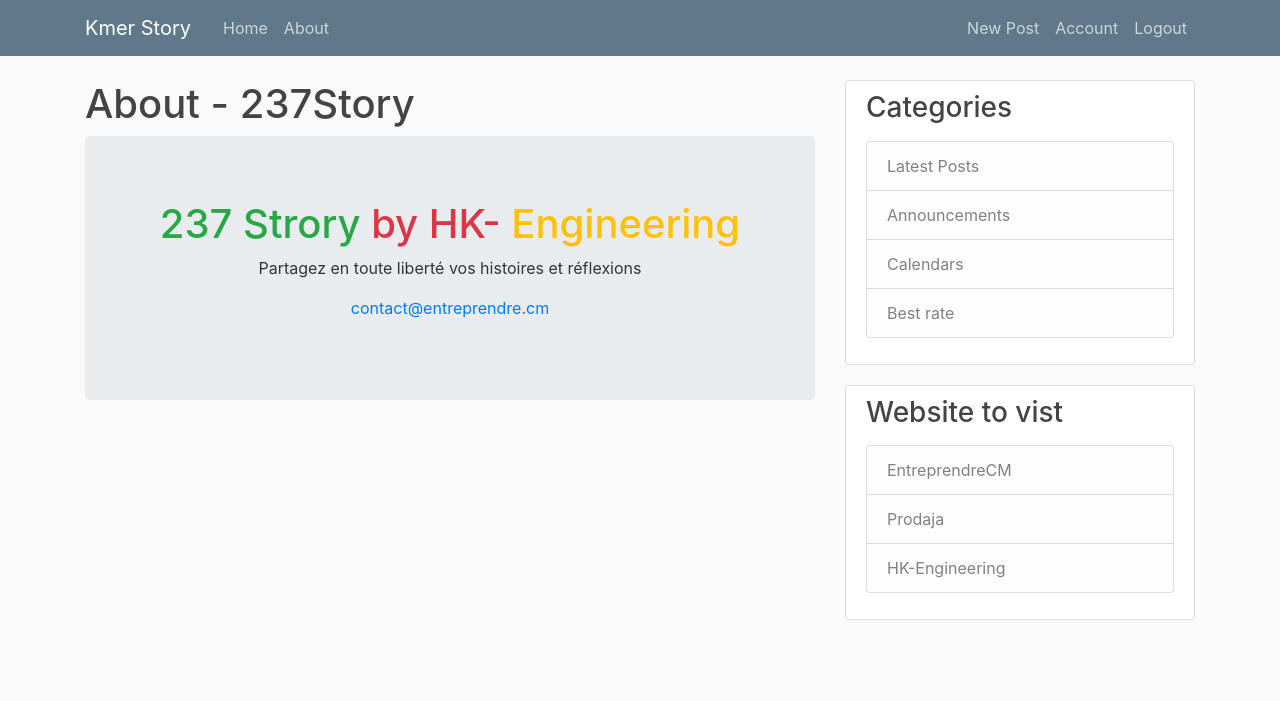
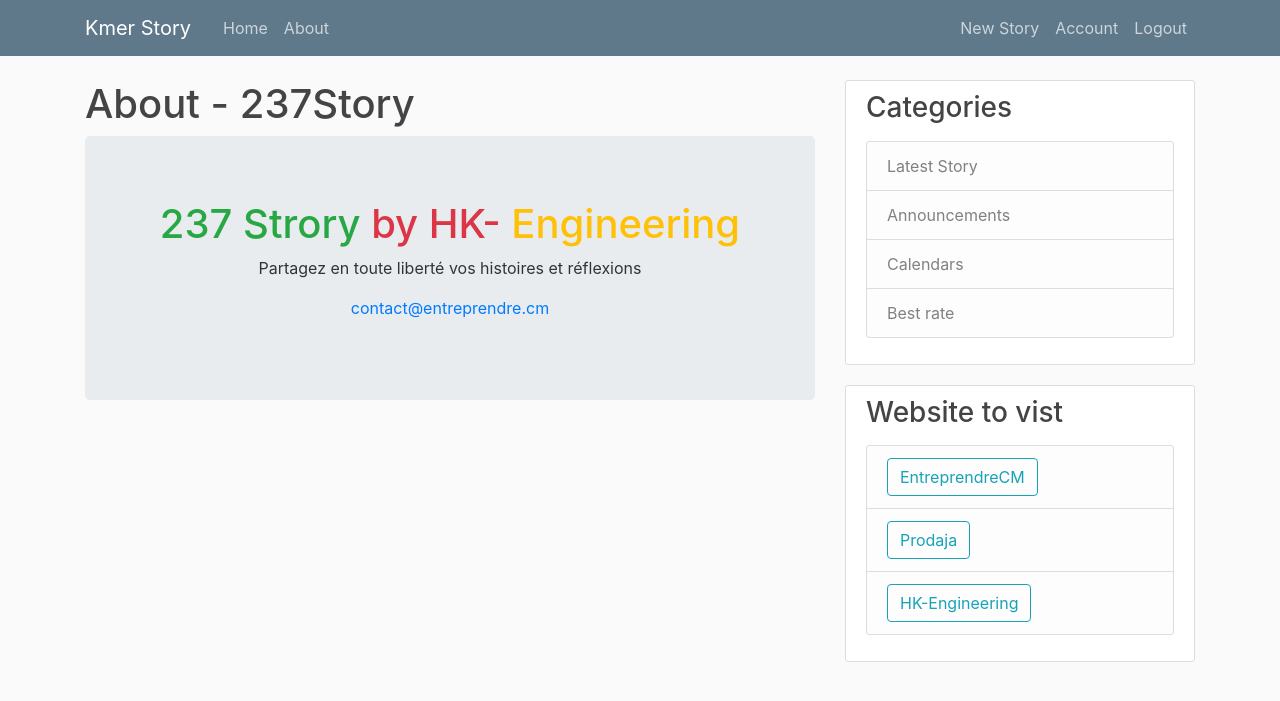
Before and after one commit to hervekhg/FlaskApplication-python3, a Flask app: page /about in a window 1280 px wide. Shown: the top 701 px of the page. Run offline with Flask 2, Linux system fonts and the light colour scheme; a user stored in the database is signed in; some libraries are stand-ins or nearby versions.

Commit message:
Change Layout.html and add .gitignore

```diff
--- a/flaskblog/templates/layout.html
+++ b/flaskblog/templates/layout.html
@@ -32,7 +32,7 @@
             <!-- Navbar Right Side -->
             <div class="navbar-nav">
               {% if current_user.is_authenticated %}
-                <a class="nav-item nav-link" href="{{ url_for('posts.new_post') }}">New Post</a>
+                <a class="nav-item nav-link" href="{{ url_for('posts.new_post') }}">New Story</a>
                 <a class="nav-item nav-link" href="{{ url_for('users.account') }}">Account</a>
                 <a class="nav-item nav-link" href="{{ url_for('users.logout') }}">Logout</a>
               {% else %}
@@ -63,7 +63,7 @@
             <h3>Categories </h3>
             <p class='text-muted'>
               <ul class="list-group">
-                <li class="list-group-item list-group-item-light">Latest Posts</li>
+                <li class="list-group-item list-group-item-light">Latest Story</li>
                 <li class="list-group-item list-group-item-light">Announcements</li>
                 <li class="list-group-item list-group-item-light">Calendars</li>
                 <li class="list-group-item list-group-item-light">Best rate</li>
@@ -74,9 +74,9 @@
             <h3>Website to vist </h3>
             <p class='text-muted'>
               <ul class="list-group">
-                <li class="list-group-item list-group-item-light">EntreprendreCM</li>
-                <li class="list-group-item list-group-item-light">Prodaja</li>
-                <li class="list-group-item list-group-item-light">HK-Engineering</li>
+                <li class="list-group-item list-group-item-light"> <a class="btn btn-primay btn-outline-info" target="_blank" href="https://www.entreprendre.cm">EntreprendreCM</a></li>
+                <li class="list-group-item list-group-item-light"><a class="btn btn-primay btn-outline-info" target="_blank" href="http://prodaja.fr">Prodaja</a></li>
+                <li class="list-group-item list-group-item-light"><a class="btn btn-primay btn-outline-info" target="_blank" href="http://hk-engineering.info">HK-Engineering</a></li>
               </ul>
             </p>
           </div>
```
Also changed, not shown: flaskblog/site.db (deleted), 3 other files.
